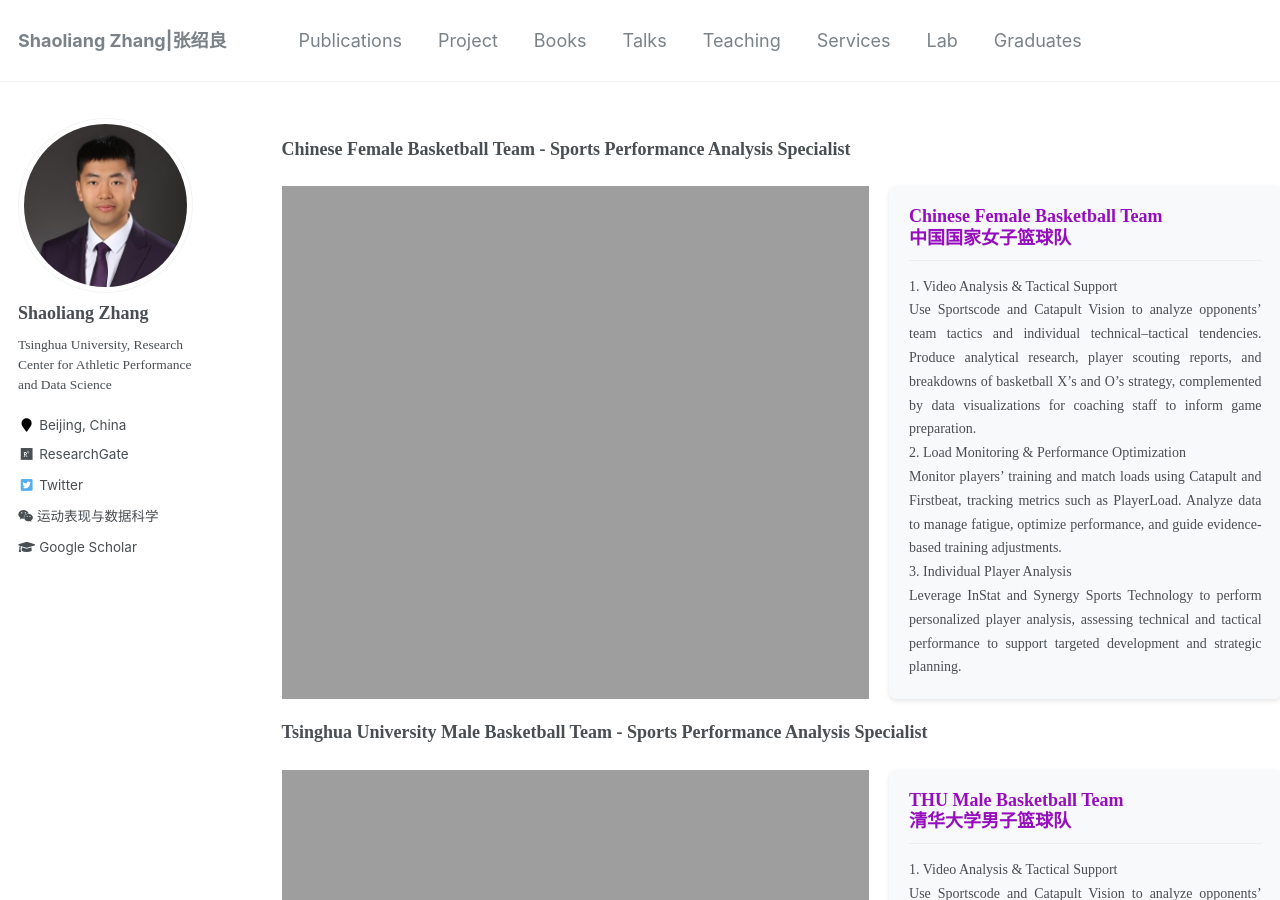
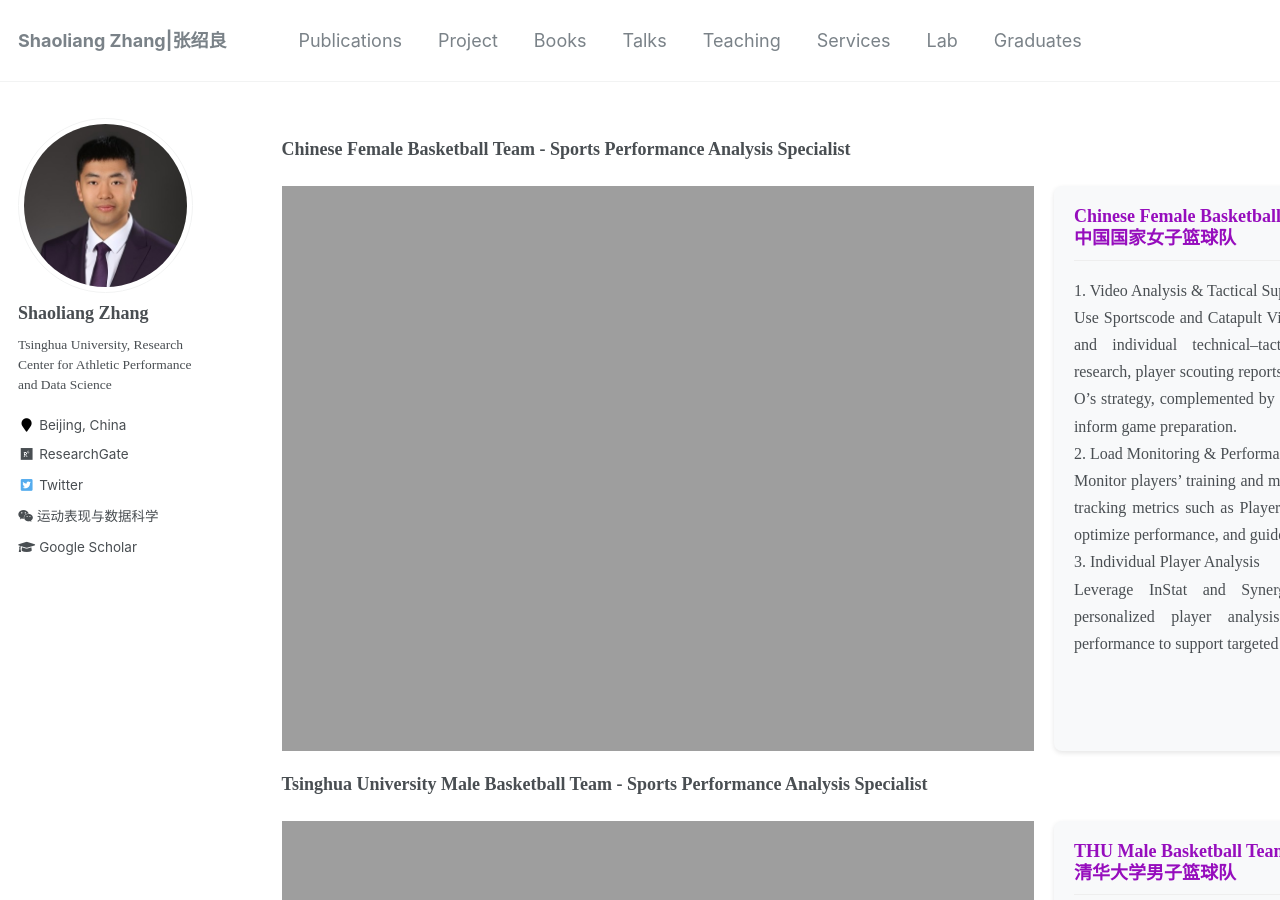
Before and after one commit to sportssuper/ZSL, a Jekyll site: the page built from _pages/services.md, in a window 1280 px wide and 900 px high. Built offline with Jekyll 4.4.1, drawn with Linux system fonts in a browser that asks for light colours; a script that is not in the unit is left out.

Commit message:
Update services.md

```diff
--- a/_pages/services.md
+++ b/_pages/services.md
@@ -24,7 +24,7 @@
 {% include base_path %}
 
 **Chinese Female Basketball Team - Sports Performance Analysis Specialist**
-<div style="width: 130%; max-width: 1000px">
+<div style="width: 130%; max-width: 1400px">
 <div style="display: flex; gap: 20px; margin: 20px 0;">
 
   <img src="https://sportssuper.github.io/ZSL/assets/chinafemale/1.jpg"
@@ -35,7 +35,7 @@
     <h3 style="color: #960DBD; margin-top: 0; border-bottom: 1px solid #eee; padding-bottom: 10px;">
       Chinese Female Basketball Team<br>中国国家女子篮球队
     </h3>
-    <p style="line-height: 1.7; font-size: 14px; margin-bottom: 0;text-align: justify; text-justify: inter-word;">
+    <p style="line-height: 1.7; font-size: 16px; margin-bottom: 0;text-align: justify; text-justify: inter-word;">
     1. Video Analysis & Tactical Support<br>
     Use Sportscode and Catapult Vision to analyze opponents’ team tactics and individual technical–tactical tendencies. Produce analytical research, player scouting reports, and breakdowns of basketball X’s and O’s strategy, complemented by data visualizations for coaching staff to inform game preparation.<br>
     2. Load Monitoring & Performance Optimization<br>
@@ -52,7 +52,7 @@
 </div>
 
 **Tsinghua University Male Basketball Team - Sports Performance Analysis Specialist**
-<div style="width: 130%; max-width: 1000px">
+<div style="width: 130%; max-width: 1400px">
 <div style="display: flex; gap: 20px; margin: 20px 0;">
 
   <img src="https://sportssuper.github.io/ZSL//assets/images/thu1.jpg"
@@ -63,7 +63,7 @@
     <h3 style="color: #960DBD; margin-top: 0; border-bottom: 1px solid #eee; padding-bottom: 10px;">
       THU Male Basketball Team<br>清华大学男子篮球队
     </h3>
-    <p style="line-height: 1.7; font-size: 14px; margin-bottom: 0;text-align: justify; text-justify: inter-word;">
+    <p style="line-height: 1.7; font-size: 16px; margin-bottom: 0;text-align: justify; text-justify: inter-word;">
     1. Video Analysis & Tactical Support<br>
     Use Sportscode and Catapult Vision to analyze opponents’ team tactics and individual technical–tactical tendencies. Produce analytical research, player scouting reports, and X’s and O’s strategy breakdowns, supported by data visualizations for coaching staff to inform game preparation.<br>
     2. Training & Match Load Monitoring<br>
@@ -79,7 +79,7 @@
 </div>
 
 **Tsinghua University Female Basketball Team - Sports Performance Analysis Specialist**
-<div style="width: 130%; max-width: 1000px">
+<div style="width: 130%; max-width: 1400px">
 <div style="display: flex; gap: 20px; margin: 20px 0;">
 
   <img src="https://sportssuper.github.io/ZSL//assets/images/thu2.jpg"
@@ -90,7 +90,7 @@
     <h3 style="color: #960DBD; margin-top: 0; border-bottom: 1px solid #eee; padding-bottom: 10px;">
       THU Female Basketball Team<br>清华大学女子篮球队
     </h3>
-    <p style="line-height: 1.7; font-size: 14px; margin-bottom: 0;text-align: justify; text-justify: inter-word;">
+    <p style="line-height: 1.7; font-size: 16px; margin-bottom: 0;text-align: justify; text-justify: inter-word;">
     1. Video Analysis & Tactical Support<br>
     Utilize Sportscode and Catapult Vision to analyze opponents’ team tactics and individual technical–tactical tendencies. Produce analytical research, player scouting reports, and X’s and O’s strategy breakdowns, complemented by data visualizations to support coaches in game preparation.<br>
     2. Basketball-Specific Physical Testing<br>
@@ -111,7 +111,7 @@
 
 
 **Tsinghua University High School Basketball Team - Sports Performance Analysis Specialist**
-<div style="width: 130%; max-width: 1000px">
+<div style="width: 130%; max-width: 1400px">
 <div style="display: flex; gap: 20px; margin: 20px 0;">
 
   <img src="https://sportssuper.github.io/ZSL//assets/images/thu3.jpg"
@@ -122,7 +122,7 @@
     <h3 style="color: #960DBD; margin-top: 0; border-bottom: 1px solid #eee; padding-bottom: 10px;">
       THU High School Basketball Team<br>清华大学附属中学篮球队
     </h3>
-    <p style="line-height: 1.7; font-size: 14px; margin-bottom: 0;text-align: justify; text-justify: inter-word;">
+    <p style="line-height: 1.7; font-size: 16px; margin-bottom: 0;text-align: justify; text-justify: inter-word;">
     1. Neuromuscular Fatigue & Load Monitoring<br>
     Use countermovement jump (CMJ) testing to assess player readiness. Metrics such as RSI Mod, FT:CT, jump height, and impulse detect neuromuscular fatigue, distinguish between acute and chronic training load responses, and inform adjustments to training intensity.<br>
     2. Recovery Tracking & Performance Optimization<br>
```
